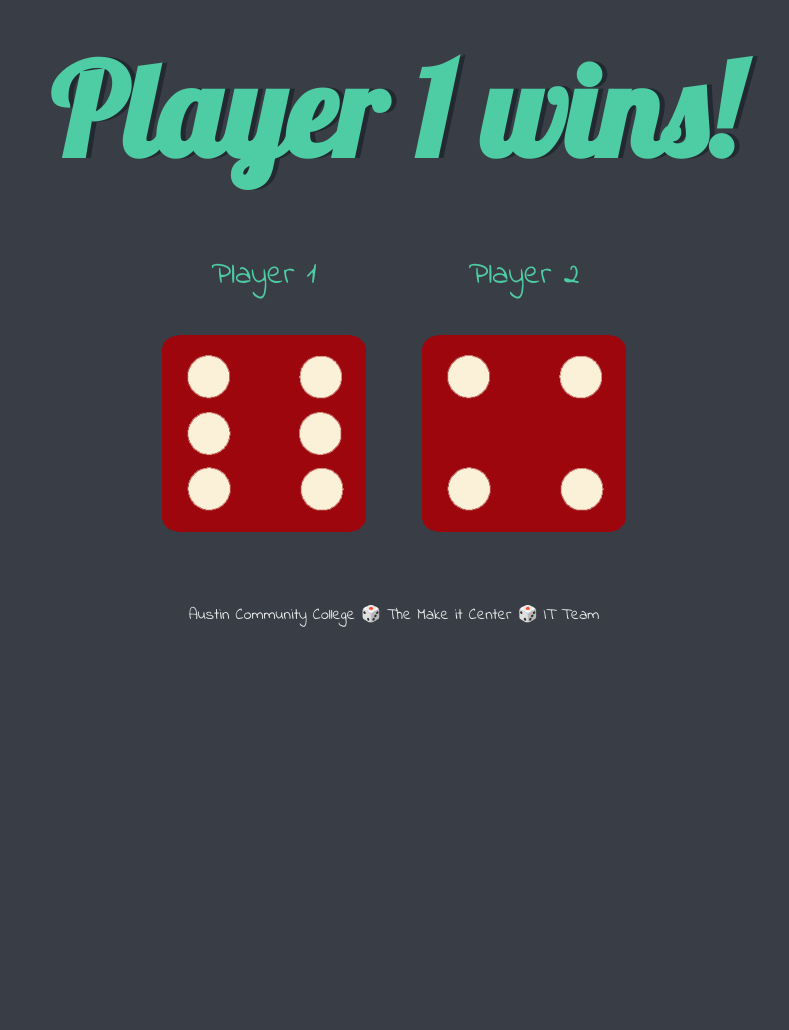
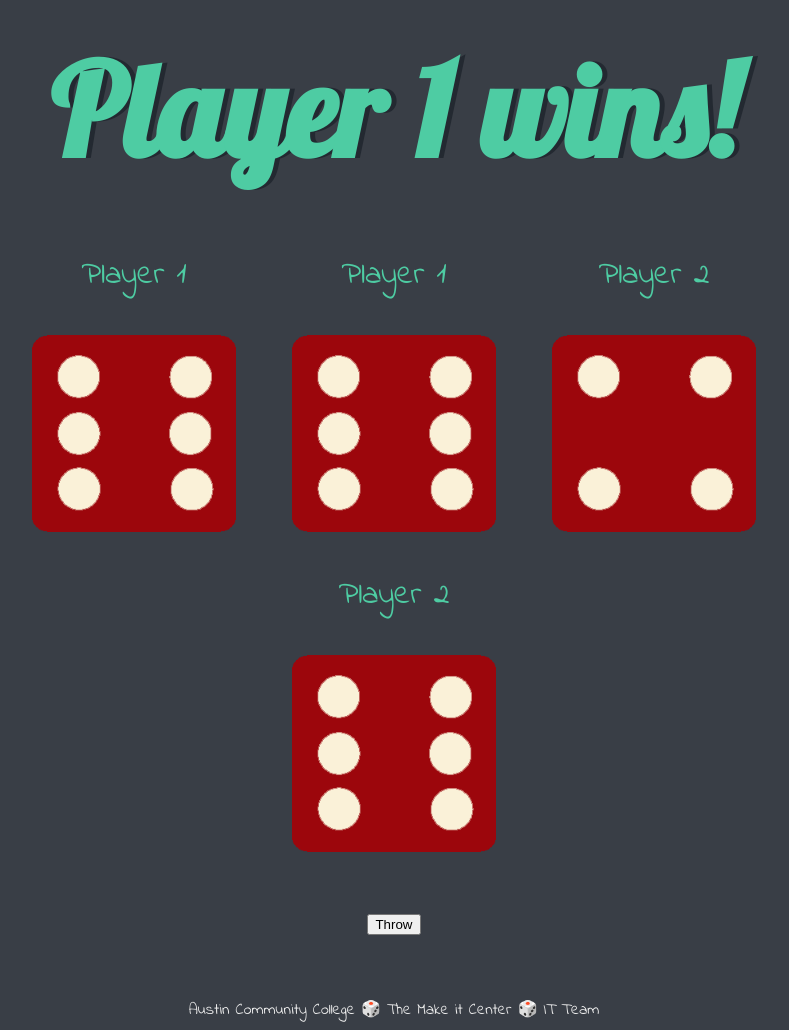
Before and after one commit to mosanlou/Diceee, a plain HTML site: page index.html in a window 1280 px wide. Shown: the whole page, without its empty margins (246-1035 px from the left). Before the commit the page ends 800 px from the top, so only its background shows below. Drawn offline with Linux system fonts and the light colour scheme.

Commit message:
Update index.html

```diff
--- a/index.html
+++ b/index.html
@@ -1,11 +1,10 @@
 <!DOCTYPE html>
 <html lang="en" dir="ltr">
   <head>
-    <meta charset="utf-8" />
+    <meta charset="utf-8">
     <title>Dicee</title>
-    <link rel="stylesheet" href="styles.css" />
-    <link    rel="stylesheet" href="https://fonts.googleapis.com/css?family=Indie+Flower|Lobster"/>
-
+    <link rel="stylesheet" href="styles.css">
+    <link href="https://fonts.googleapis.com/css?family=Indie+Flower|Lobster" rel="stylesheet">
 
   </head>
   <body>
@@ -15,13 +14,26 @@
 
       <div class="dice">
         <p>Player 1</p>
-        <img class="img1" src="./images/dice6.png" />
+        <img class="img1" src="images/dice6.png">
+      </div>
+
+      <div class="dice">
+        <p>Player 1</p>
+        <img class="img1" src="images/dice6.png">
       </div>
 
       <div class="dice">
         <p>Player 2</p>
-      <img class="img2" src="./images/dice6.png" />
+        <img class="img2" src="images/dice6.png">
       </div>
+
+      <div class="dice">
+        <p>Player 2</p>
+        <img class="img2" src="images/dice6.png">
+        </div>
+        <br /><br /><br /><br />
+    <button onclick="location.reload();">Throw</button>
+
     </div>
 
     <footer>Austin Community College 🎲 The Make it Center 🎲 IT Team</footer>
```
